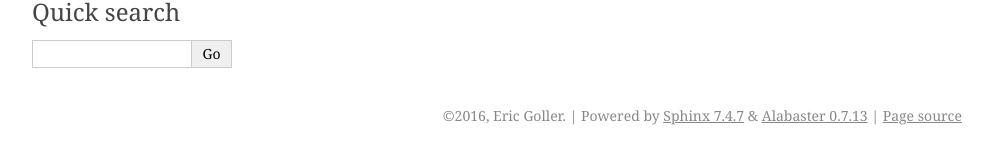
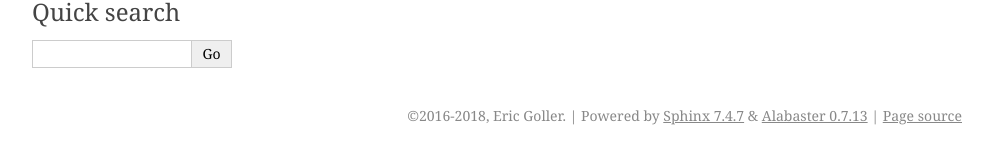
Before and after one commit to projecthamster/hamster-shell-extension, a Sphinx documentation site: the page built from docs/index.rst, in a window 1280 px wide. Shown: the part 585-749 px from the top of the page, without its empty margins (148-1140 px from the left). Built offline with Sphinx 7.4.7, drawn with Linux system fonts in a browser that asks for light colours.

Commit message:
Update copyright date in docs

```diff
--- a/docs/conf.py
+++ b/docs/conf.py
@@ -65,7 +65,7 @@ master_doc = 'index'
 
 # General information about the project.
 project = u'hamster-shell-extension'
-copyright = u'2016, Eric Goller'
+copyright = u'2016-2018, Eric Goller'
 author = u'Eric Goller'
 
 # The version info for the project you're documenting, acts as replacement
```
